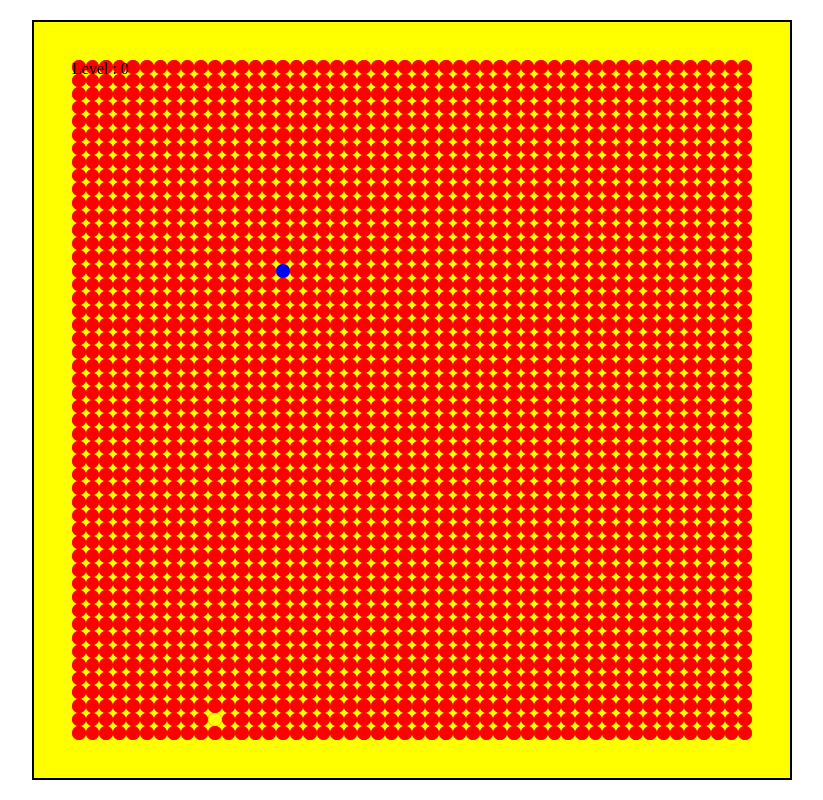
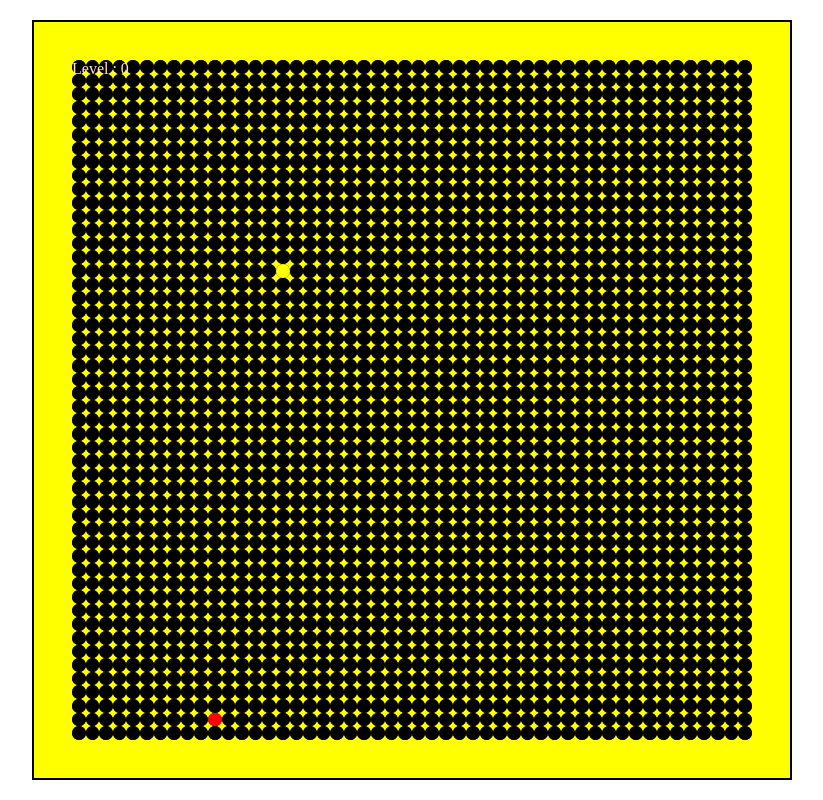
Before and after one commit to amirni98/snake_game, a website: page index.html in a window 1280 px wide. Both pictures are taken after a click on the button "PLAY". Shown: the whole page, without its empty margins (228-1051 px from the left). Drawn offline with Linux system fonts and the light colour scheme.

Commit message:
color change

```diff
--- a/script.js
+++ b/script.js
@@ -55,7 +55,7 @@ const board_maker = (dim = dimension) => {
 
         row.style.width = '10px';
         row.style.height = '10px';
-        row.style.backgroundColor = 'red';
+        row.style.backgroundColor = 'black';
         board.appendChild(row);
         for(j = 0 ; j < dim ; j++) {
             row = document.getElementById(`row_${i}`);
@@ -64,7 +64,7 @@ const board_maker = (dim = dimension) => {
             tiles.push(tile);
             tile.style.width = '10px';
             tile.style.height = '10px';
-            tile.style.backgroundColor = 'red';
+            tile.style.backgroundColor = 'black';
             row.appendChild(tile);
         }
         rows.push(tiles);
@@ -121,20 +121,20 @@ const is_bitten = () => {
 
 const snake_movement = () => {
     document.querySelectorAll('TD').forEach(i => {
-        i.style.backgroundColor = 'red';
+        i.style.backgroundColor = 'black';
     });
 
     if((snake.position_Y === meat.position_Y) && (snake.position_X === meat.position_X)){
         meat_generator();
     }
 
-    rows[meat.position_Y][meat.position_X].style.backgroundColor = 'blue';
+    rows[meat.position_Y][meat.position_X].style.backgroundColor = 'yellow';
     //rows[meat.position_Y][meat.position_X].style.borderRadius = '10px';
 
     for(i = 0; i < snake.length ; i++) {
-        rows[tail[i].position_Y][tail[i].position_X].style.backgroundColor = 'yellow';
+        rows[tail[i].position_Y][tail[i].position_X].style.backgroundColor = 'orange';
     }
-        rows[snake.position_Y][snake.position_X].style.backgroundColor = 'yellow';
+        rows[snake.position_Y][snake.position_X].style.backgroundColor = 'red';
 
 
 }
--- a/style.css
+++ b/style.css
@@ -34,6 +34,7 @@ table {
     top: 0;
     left: 0;
     margin: 0;
+    color: bisque;
 }
 
 td {
```
